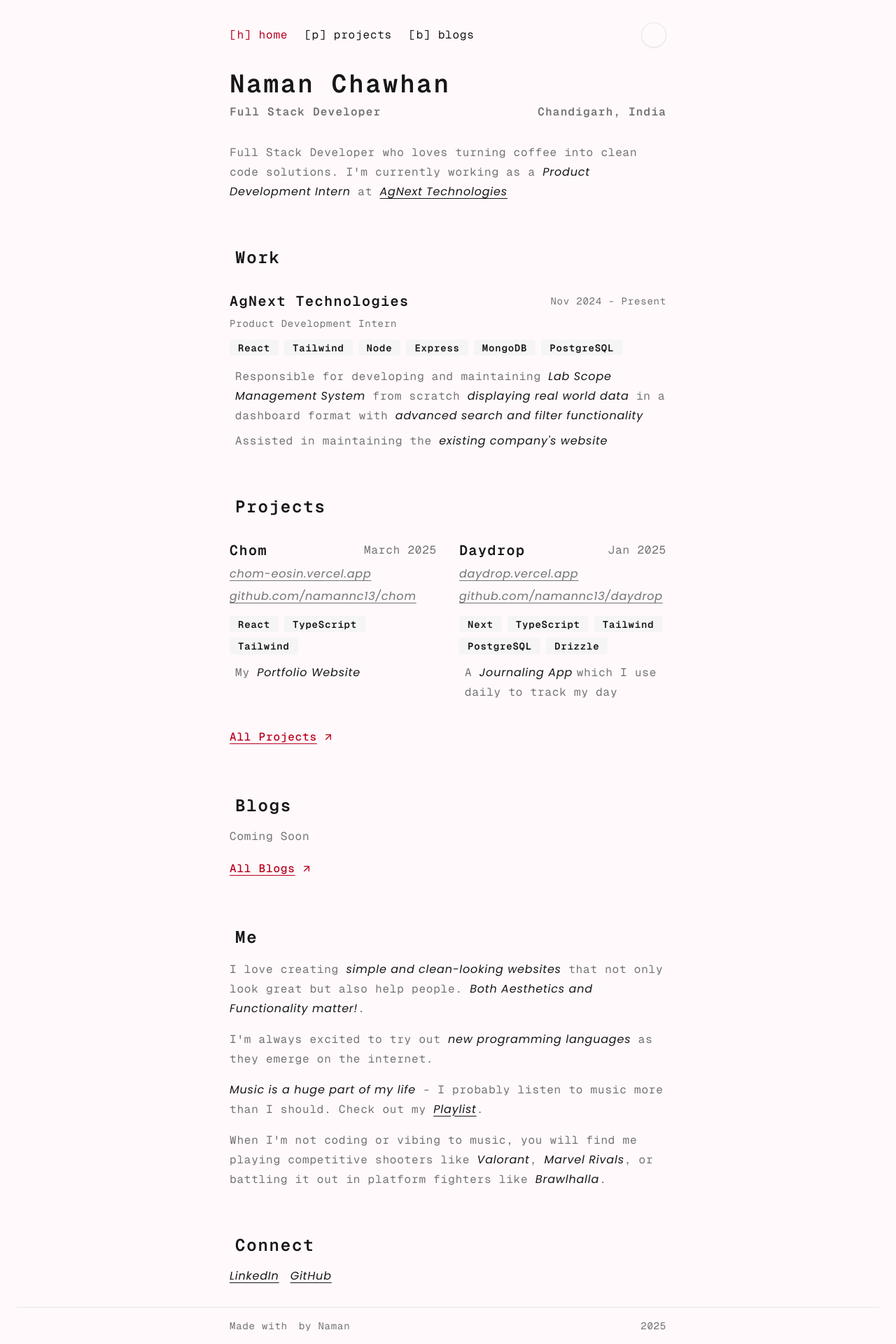
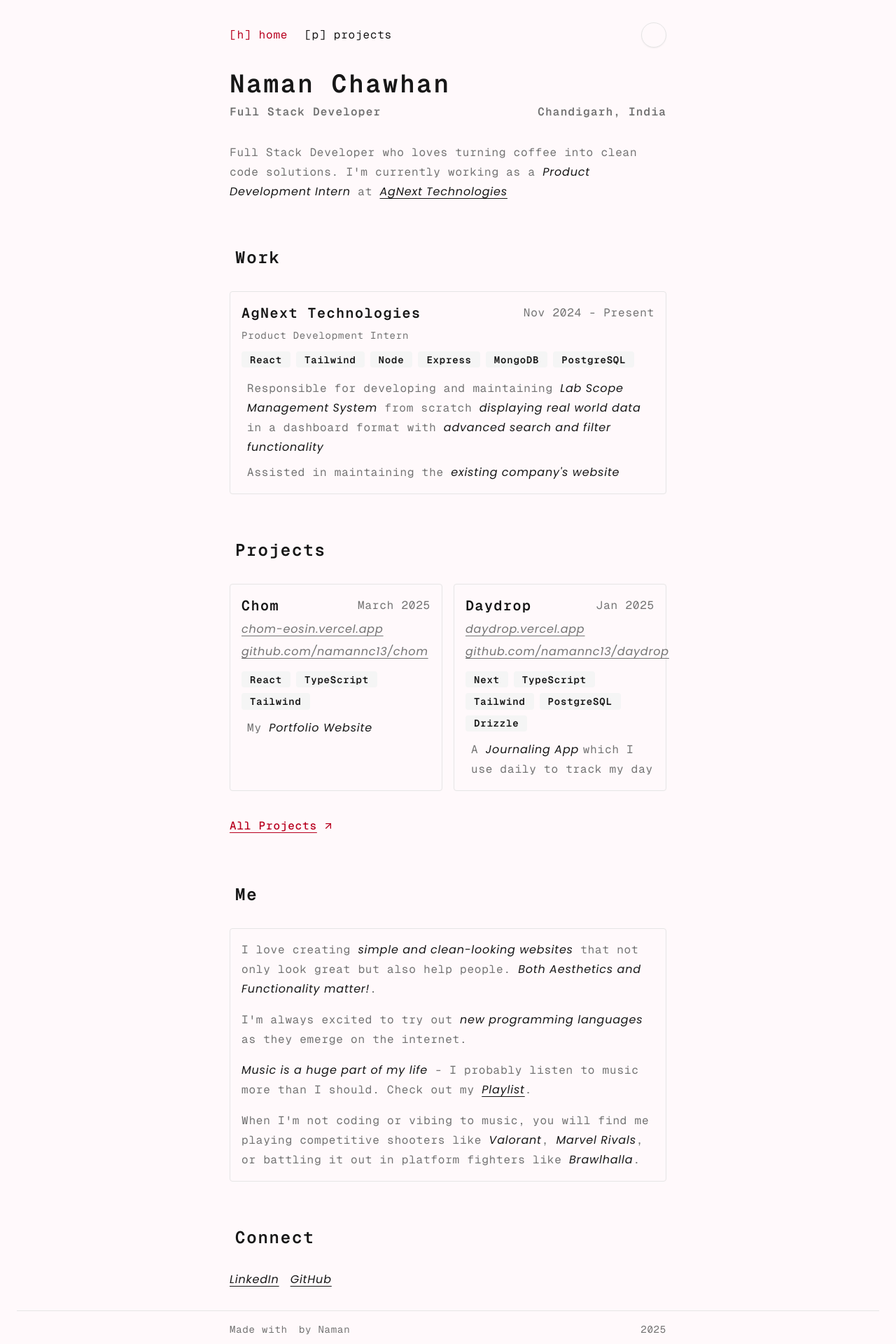
Before and after one commit to namannc13/chom, a React (Vite) app: page / in a window 1280 px wide. Shown: the top 1920 px of the page at 70% size. Built offline with nearby package versions, Linux system fonts and the light colour scheme; a web font is replaced by a local one.

Commit message:
Removed Blogs

```diff
--- a/src/App.tsx
+++ b/src/App.tsx
@@ -7,7 +7,6 @@ import { BrowserRouter, Route, Routes, useLocation } from "react-router-dom";
 import Home from "./pages/home";
 import Projects from "./pages/projects";
 import { useNavigate } from "react-router-dom";
-import Blogs from "./pages/blogs";
 
 function Navbar() {
   const navigate = useNavigate();
@@ -40,16 +39,6 @@ function Navbar() {
           } hover:cursor-pointer`}
         >
           <span className="hidden lg:inline">[p]</span> projects
-        </button>
-        <button
-          onClick={() => navigate("/blogs")}
-          className={`relative text-[16px] ${
-            location.pathname === "/blogs"
-              ? "text-accent-foreground"
-              : "text-foreground"
-          } hover:cursor-pointer`}
-        >
-          <span className="hidden lg:inline">[b]</span> blogs
         </button>
       </div>
       <ModeToggle />
@@ -86,7 +75,6 @@ function App() {
             <Routes>
               <Route path="/" element={<Home />} />
               <Route path="/projects" element={<Projects />} />
-              <Route path="/blogs" element={<Blogs />} />
             </Routes>
           </main>
         </BrowserRouter>
--- a/src/components/project.tsx
+++ b/src/components/project.tsx
@@ -27,7 +27,7 @@ function Project({
   year: string;
 }) {
   return (
-    <div className="flex flex-col gap-2">
+    <div className="flex flex-col gap-2 sm:border sm:p-4 sm:rounded">
       <div className="flex justify-between items-center">
         <Heading className="text-xl">{name}</Heading>
         <Para className="!leading-normal">{year}</Para>
--- a/src/components/section.tsx
+++ b/src/components/section.tsx
@@ -13,7 +13,7 @@ function Section({
 }) {
   return (
     <motion.div
-      className={cn("flex flex-col gap-4", className)}
+      className={cn("flex flex-col gap-8", className)}
       initial={{ opacity: 0 }}
       animate={{ opacity: 1 }}
       transition={{ duration: 2 }}
--- a/src/components/work.tsx
+++ b/src/components/work.tsx
@@ -17,10 +17,10 @@ function Work({
   technologies: { id: number; name: string }[];
 }) {
   return (
-    <div className="flex flex-col gap-2">
+    <div className="flex flex-col gap-2 sm:border sm:p-4 sm:rounded">
       <div className="flex flex-col sm:flex-row justify-between sm:items-center gap-2">
         <Heading>{company}</Heading>
-        <Para className="!leading-normal text-sm">{duration}</Para>
+        <Para className="!leading-normal">{duration}</Para>
       </div>
       <Para className="!leading-normal text-sm">{name}</Para>
       <div className="flex flex-wrap gap-2 pt-1 pb-2">
--- a/src/pages/blogs.tsx
+++ /dev/null
@@ -1,35 +0,0 @@
-import Heading from "@/components/heading";
-import Para from "@/components/para";
-import { TextScramble } from "@/components/ui/text_scramble";
-import { motion } from "motion/react";
-
-function TopSection() {
-  return (
-    <motion.div
-      className="flex flex-col gap-8"
-      initial={{ opacity: 0 }}
-      animate={{ opacity: 1 }}
-      transition={{ duration: 2 }}
-    >
-      <Heading className="text-4xl">
-        <i className="hgi hgi-stroke hgi-magic-wand-02 text-accent-foreground"></i>
-        <TextScramble speed={0.005} duration={1}>
-          Blogs
-        </TextScramble>
-      </Heading>
-      <Para>
-        Coming Soon...
-      </Para>
-    </motion.div>
-  );
-}
-
-function Blogs() {
-  return (
-    <div className="flex flex-col gap-16">
-      <TopSection />
-    </div>
-  );
-}
-
-export default Blogs;
--- a/src/pages/home.tsx
+++ b/src/pages/home.tsx
@@ -69,8 +69,8 @@ function Home() {
       <div className="flex flex-col gap-16">
         <TopSection />
 
-        <Section header="Work" className="gap-8">
-          <div className="flex flex-col gap-8">
+        <Section header="Work">
+          <div className="flex flex-col gap-4">
             {work.map((work) => (
               <Work
                 key={work.id}
@@ -84,8 +84,8 @@ function Home() {
           </div>
         </Section>
 
-        <Section header="Projects" className="gap-8">
-          <div className="grid grid-cols-1 md:grid-cols-2 gap-8">
+        <Section header="Projects">
+          <div className="grid grid-cols-1 md:grid-cols-2 gap-8 sm:gap-4">
             {projects.slice(0, 4).map((project) => (
               <Project
                 key={project.id}
@@ -118,31 +118,8 @@ function Home() {
           }}
           transition={{ duration: 0.4 }}
         >
-          <Section header="Blogs">
-            <div className="flex flex-col gap-4">
-              <p className="text-[16px] text-muted-foreground italic">
-                Coming Soon
-              </p>
-              <Button
-                variant="link"
-                onClick={() => navigate("/blogs")}
-                className="text-[16px] flex justify-start items-center gap-2 text-accent-foreground pt-8 hover:text-foreground hover:cursor-pointer underline-offset-4 underline px-0 py-0"
-              >
-                All Blogs <ArrowUpRight className="w-4 h-4" />
-              </Button>
-            </div>
-          </Section>
-        </InView>
-
-        <InView
-          variants={{
-            hidden: { opacity: 0, y: 20 },
-            visible: { opacity: 1, y: 0 },
-          }}
-          transition={{ duration: 0.4 }}
-        >
           <Section header="Me">
-            <div className="flex flex-col gap-4">
+            <div className="flex flex-col gap-4 sm:border sm:p-4 sm:rounded">
               <Para>
                 I love creating{" "}
                 <Highlight>simple and clean-looking websites</Highlight> that
```
